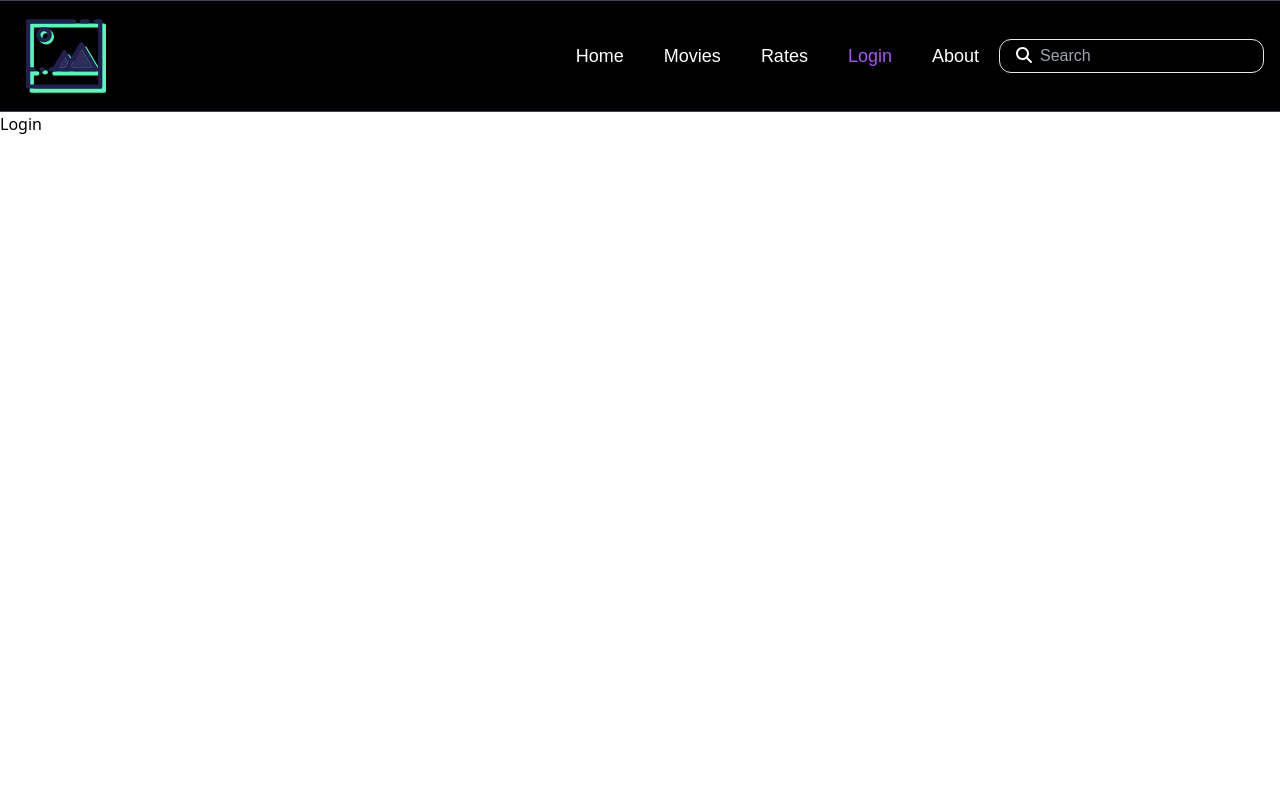
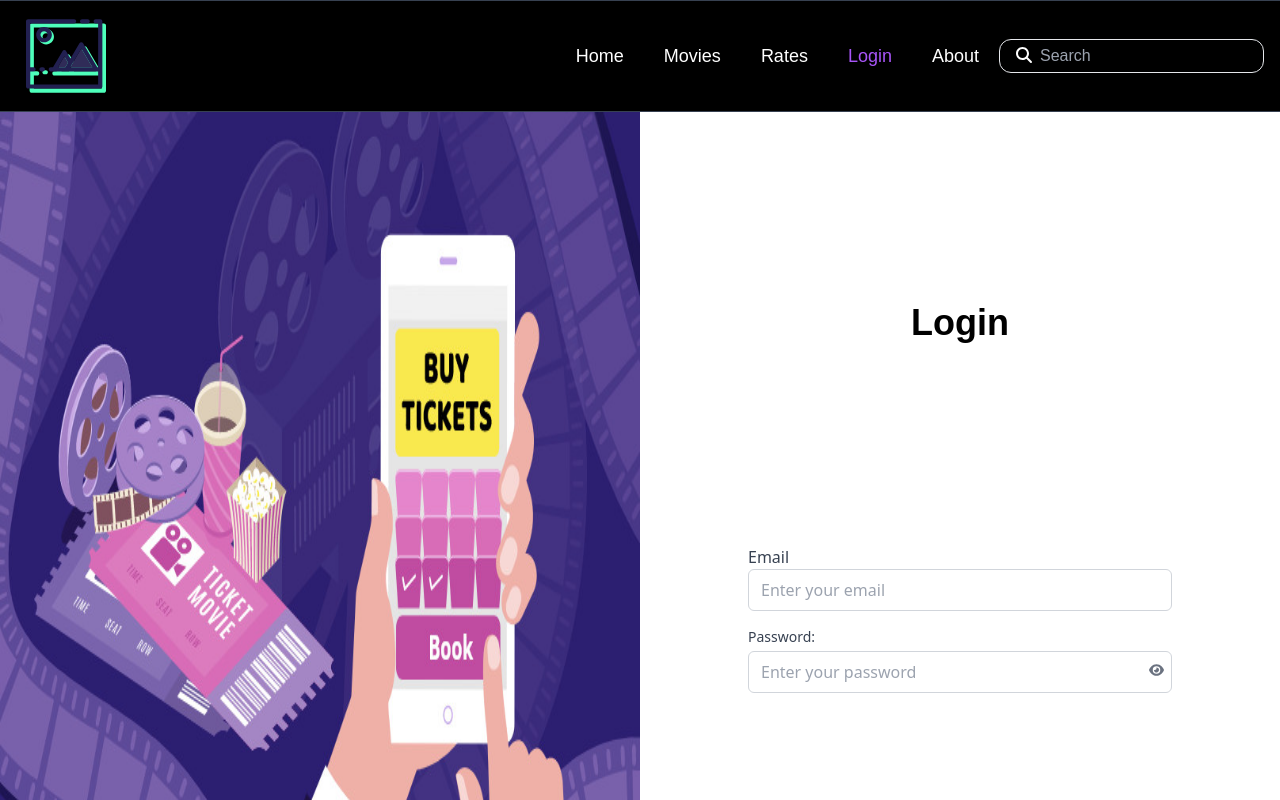
Before and after one commit to hridayanshu236/CinemaGhar, a React (Create React App) app in the folder frontend/: page /login in a window 1280 px wide. Shown: the top 800 px of the page. Built offline with nearby package versions, Linux system fonts and the light colour scheme.

Commit message:
Login template

```diff
--- a/frontend/src/App.jsx
+++ b/frontend/src/App.jsx
@@ -7,6 +7,7 @@ import Login from './components/Login';
 import About from "./components/About";
 import Rates from './components/Rates';
 import Movies from './components/Movies';
+import Signup from './components/Signup';
 const App = () => {
   return (
     <>
@@ -15,6 +16,7 @@ const App = () => {
         <Routes>
           <Route path='/' element={<LandingPage/>} />
           <Route path='/login' element={<Login/>} />
+          <Route path='/singnup' element={<Signup/>} />
           <Route path='/about' element={<About/>} />
           <Route path='/rates' element={<Rates/>} />
           <Route path='/movies' element={<Movies/>} />
--- a/frontend/src/components/Login.jsx
+++ b/frontend/src/components/Login.jsx
@@ -1,8 +1,59 @@
-import React from "react";
+import React, { useState } from 'react';
+import Loginsnap from "../assets/Login.jpg";
+import { FontAwesomeIcon } from "@fortawesome/react-fontawesome";
+import { faEye, faEyeSlash } from '@fortawesome/free-solid-svg-icons';
 
 const Login = () => {
+    const [showPassword, setShowPassword] = useState(false);
+
+    const handleTogglePassword = () => {
+        setShowPassword(!showPassword);
+    };
+
     return (
-     <div>Login</div>
+        <div className="flex flex-row">
+            <div className='w-1/2'>
+                <img className="w-full min-h-screen" src={Loginsnap} alt="Book Tickets" />
+            </div>
+            <div className='w-1/2 flex flex-col justify-evenly items-center'>
+                <div className="font-poppins font-bold text-4xl">
+                    <h1>Login</h1>
+                </div>
+                <div className="w-full max-w-md p-3">
+                    <div className="mb-4">
+                        <label htmlFor="email" className="text-gray-700 font-medium">Email</label>
+                        <input
+                            id="email"
+                            type="email"
+                            className="w-full px-3 py-2 border border-gray-300 rounded-md focus:outline-none focus:ring-2 focus:ring-purple-500"
+                            placeholder="Enter your email"
+                            required
+                        />
+                    </div>
+                    <div className="relative mb-4">
+                        <label htmlFor="password" className="block text-sm font-medium text-gray-700 pb-1">Password:</label>
+                        <input
+                            type={showPassword ? "text" : "password"}
+                            id="password"
+                            name="password"
+                            className="w-full px-3 py-2 border border-gray-300 rounded-md focus:outline-none focus:ring-2 focus:ring-purple-500"
+                            placeholder="Enter your password"
+                        />
+                        <button
+                            type="button"
+                            className="absolute right-2 top-1/2 transform -translate-y-1/2 text-gray-500"
+                            onClick={handleTogglePassword}
+                        >
+                            <FontAwesomeIcon
+                                icon={showPassword ? faEyeSlash : faEye}
+                                className="text-gray-500 h-[15px] w-[15px] pt-6"
+                            />
+                        </button>
+                    </div>
+                </div>
+            </div>
+        </div>
     );
-  }
-  export default Login;
+};
+
+export default Login;
--- /dev/null
+++ b/frontend/src/components/Signup.jsx
@@ -0,0 +1,8 @@
+import React from "react";
+
+const Signup = () => {
+    return (
+     <div>Signup</div>
+    );
+  }
+  export default Signup;
```
Also changed, not shown: frontend/src/assets/Login.jpg (added).
